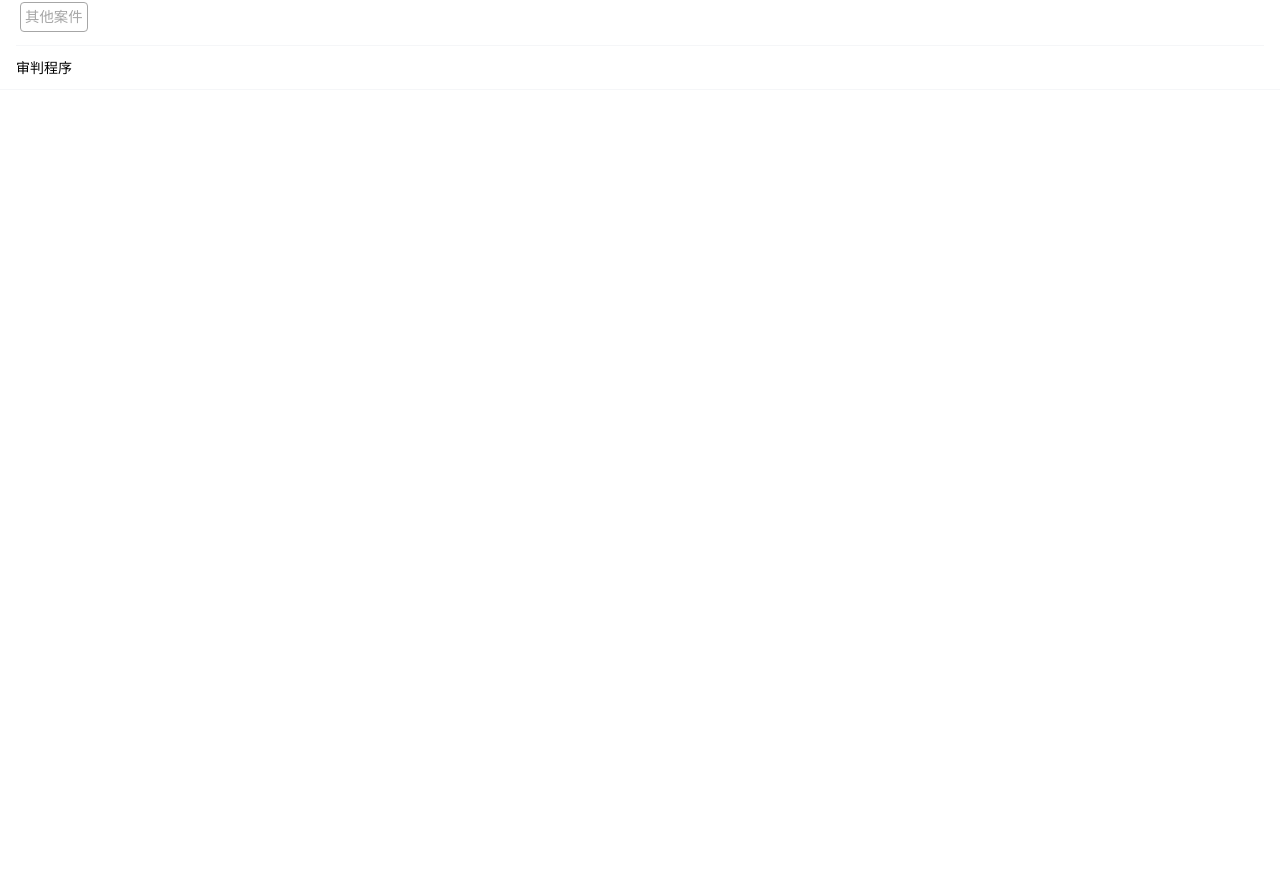
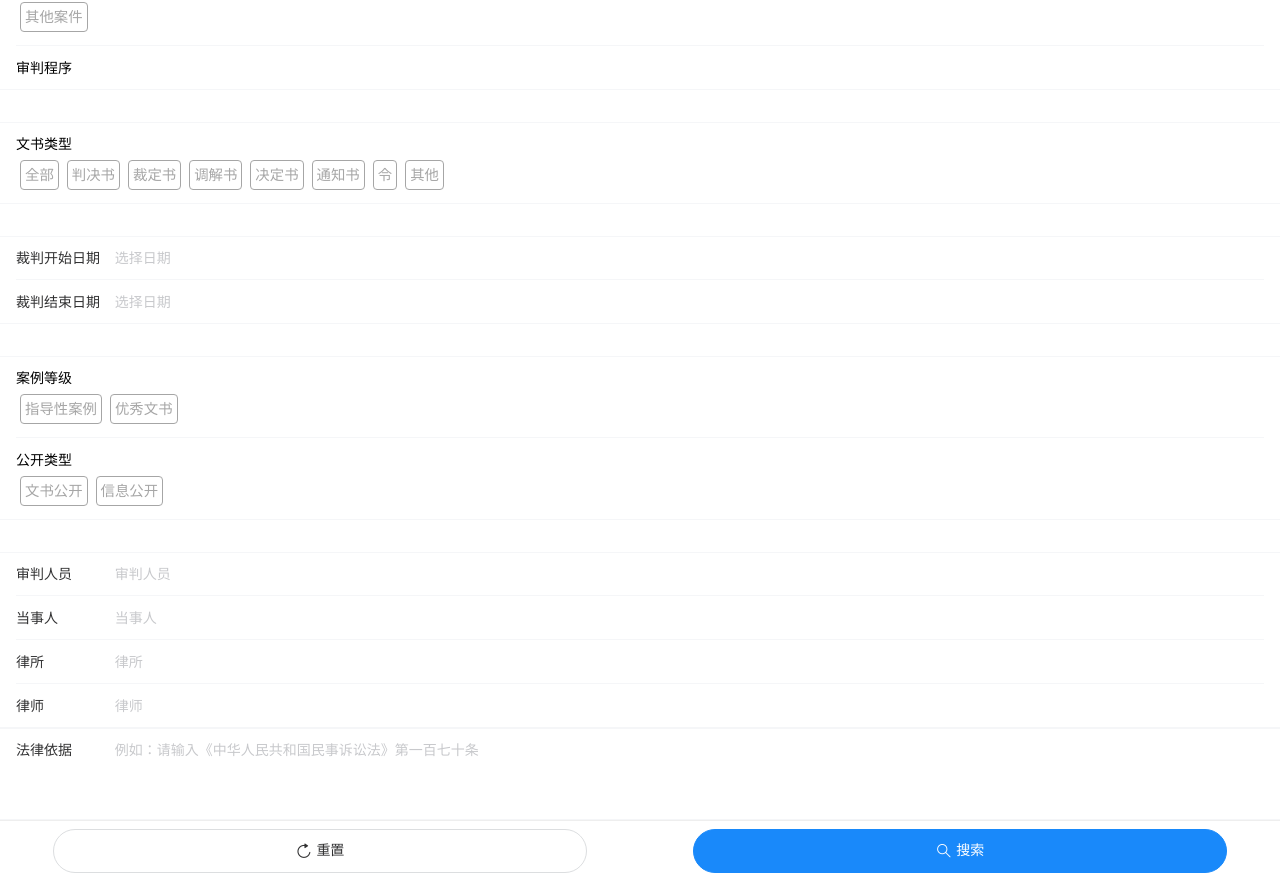
Before and after one commit to Jardaliao/wenshu, a Vue app in the folder wenshu-web/: page /search in a window 1280 px wide. Shown: the part 759-1640 px from the top of the page. Before the commit the page ends 849 px from the top, so only its background shows below. Built offline with nearby package versions, Linux system fonts and the light colour scheme.

Commit message:
搜索页面 ui 终于搞定

```diff
--- a/wenshu-web/index.html
+++ b/wenshu-web/index.html
@@ -1,13 +1,19 @@
 <!DOCTYPE html>
 <html lang="en">
-  <head>
+
+<head>
     <meta charset="UTF-8">
     <link rel="icon" href="/favicon.ico">
-    <meta name="viewport" content="width=device-width, initial-scale=1.0">
+    <meta name="viewport"
+        content="width=device-width, initial-scale=1.0, minimum-scale=1.0, maximum-scale=1.0, user-scalable=no">
+    <meta name="apple-mobile-web-app-capable" content="yes">
+
     <title>易文书</title>
-  </head>
-  <body>
+</head>
+
+<body>
     <div id="app"></div>
     <script type="module" src="/src/main.js"></script>
-  </body>
+</body>
+
 </html>
--- a/wenshu-web/src/main.js
+++ b/wenshu-web/src/main.js
@@ -1,5 +1,5 @@
 import { createApp } from 'vue'
-import { Search, NavBar, CellGroup, Cell, Field, TreeSelect, Dialog, Sticky } from 'vant'
+import { Row,Col,Button, Search, NavBar, CellGroup, Cell, Field, TreeSelect, Dialog, Sticky, PickerGroup, DatePicker,Popup } from 'vant'
 
 import App from './App.vue'
 import router from './router'
@@ -10,7 +10,7 @@ const app = createApp(App)
 
 app.use(router)
 
-const requiredVant = [Sticky, Search, NavBar, Field, CellGroup, Cell, TreeSelect, Dialog];
+const requiredVant = [Row,Col,Button,Sticky, Search, NavBar, Field, CellGroup, Cell, TreeSelect, Dialog, PickerGroup, DatePicker, Popup];
 for (let v of requiredVant) { app.use(v) }
 
 app.mount('#app')
--- a/wenshu-web/src/views/SearchView.vue
+++ b/wenshu-web/src/views/SearchView.vue
@@ -1,6 +1,6 @@
 <template>
     <van-sticky>
-        <van-nav-bar title="搜索" left-arrow="true" left-text="返回" @click-left="goBack"></van-nav-bar>
+        <van-nav-bar title="搜索" left-arrow left-text="返回" @click-left="goBack"></van-nav-bar>
         <van-search placeholder="输入案由、关键词、法院、当事人、律师" v-model="query.quanwenjiansuo"></van-search>
     </van-sticky>
     <van-cell-group>
@@ -74,7 +74,7 @@
             <div class="op-body">
                 <div v-for="item, index in ajlx"
                     :class="['op-body-item', index === query.anjianleixingIndex ? 'active' : '']"
-                    @click="setActive('anjianleixingIndex', index)">
+                    @click="setActive('anjianleixingIndex', index); query.shenpanchengxuId = '';">
                     {{ item.name }}
                 </div>
             </div>
@@ -94,6 +94,98 @@
             </div>
         </van-cell>
     </van-cell-group>
+    <van-cell-group title=" ">
+        <!-- 9 文书类型 -->
+        <van-cell>
+            <div class="op-title">
+                <div>文书类型</div>
+                <div class="op-actions">
+                    <span>{{ query.wenshuleixingIndex >= 0 ? wslx[query.wenshuleixingIndex].name : "" }}</span>
+                </div>
+            </div>
+            <div class="op-body">
+                <div v-for="item, index in wslx"
+                    :class="['op-body-item', index === query.wenshuleixingIndex ? 'active' : '']"
+                    @click="setActive('wenshuleixingIndex', index)">
+                    {{ item.name }}
+                </div>
+            </div>
+        </van-cell>
+    </van-cell-group>
+    <van-cell-group title=" ">
+        <van-field v-model="query.cprqStart" name="裁判开始日期" label="裁判开始日期" placeholder="选择日期"
+            @click="cprqStartShow = true"></van-field>
+        <van-field v-model="query.cprqEnd" name="裁判结束日期" label="裁判结束日期" placeholder="选择日期"
+            @click="cprqEndShow = true"></van-field>
+        <van-popup :show="cprqStartShow" round position="bottom">
+            <van-date-picker title="裁判开始日期" :min-date="minDate" :max-date="maxDate" @confirm="cprqStartConfirm"
+                @cancel="cprqStartShow = false" />
+        </van-popup>
+        <van-popup :show="cprqEndShow" round position="bottom">
+            <van-date-picker title="裁判结束日期" :min-date="minDate" :max-date="maxDate" @confirm="cprqEndConfirm"
+                @cancel="cprqEndShow = false" />
+        </van-popup>
+    </van-cell-group>
+    <van-cell-group title=" ">
+        <!-- 11 案例等级 -->
+        <van-cell>
+            <div class="op-title">
+                <div>案例等级</div>
+                <div class="op-actions">
+                    <span>{{ query.anlidengjiIndex >= 0 ? aldj[query.anlidengjiIndex].name : "" }}</span>
+                </div>
+            </div>
+            <div class="op-body">
+                <div v-for="item, index in aldj"
+                    :class="['op-body-item', index === query.anlidengjiIndex ? 'active' : '']"
+                    @click="setActive('anlidengjiIndex', index)">
+                    {{ item.name }}
+                </div>
+            </div>
+        </van-cell>
+        <!-- 12 公开类型 -->
+        <van-cell>
+            <div class="op-title">
+                <div>公开类型</div>
+                <div class="op-actions">
+                    <span>{{ query.gongkaileixingIndex >= 0 ? gklx[query.gongkaileixingIndex].name : "" }}</span>
+                </div>
+            </div>
+            <div class="op-body">
+                <div v-for="item, index in gklx"
+                    :class="['op-body-item', index === query.gongkaileixingIndex ? 'active' : '']"
+                    @click="setActive('gongkaileixingIndex', index)">
+                    {{ item.name }}
+                </div>
+            </div>
+        </van-cell>
+    </van-cell-group>
+    <van-cell-group title=" ">
+        <!-- 13 审判人员 -->
+        <van-field v-model="query.shenpanrenyuan" name="审判人员" label="审判人员" placeholder="审判人员"></van-field>
+        <!-- 14 当事人 -->
+        <van-field v-model="query.dangshiren" name="当事人" label="当事人" placeholder="当事人"></van-field>
+        <!-- 15 律所 -->
+        <van-field v-model="query.lvsuo" name="律所" label="律所" placeholder="律所"></van-field>
+        <!-- 16 律师 -->
+        <van-field v-model="query.lvshi" name="律师" label="律师" placeholder="律师"></van-field>
+    </van-cell-group>
+    <van-cell-group>
+        <!-- 17 法律依据 -->
+        <van-field v-model="query.falvyiju" type="textarea" rows="3" autosize name="法律依据" label="法律依据"
+            placeholder="例如：请输入《中华人民共和国民事诉讼法》第一百七十条"></van-field>
+    </van-cell-group>
+    <van-sticky position="bottom">
+        <van-row class="footer">
+            <van-col span="10" offset="1">
+                <van-button plain icon="replay" round block>重置</van-button>
+            </van-col>
+            <van-col span="10" offset="2" >
+                <van-button type="primary" icon="search" round block>搜索</van-button>
+            </van-col>
+        </van-row>
+    </van-sticky>
+
 </template>
 
 <script setup>
@@ -114,8 +206,8 @@ const query = ref({
     anjianleixingIndex: -1,
     shenpanchengxuId: "",
     wenshuleixingIndex: -1,
-    cprqStart: '',
-    cprqEnd: '',
+    cprqStart: "",
+    cprqEnd: "",
     anlidengjiIndex: -1,
     gongkaileixingIndex: -1,
     shenpanrenyuan: "",
@@ -135,10 +227,22 @@ const fycj = dic.fycj // 6 法院层级
 const ajlx = dic.ajlx // 7 案件类型
 const spcx = dic.spcx // 8 审判程序
 const spcxTrees = dic.spcxTrees
-console.log(spcxTrees)
 const selectShenpanchengxu = ({ id, name, children }) => { query.value.shenpanchengxuId = id }
-
-
+const wslx = dic.wslx // 9 文书类型
+const minDate = new Date(1970, 0, 1) // 10 裁判日期
+const maxDate = new Date()
+const cprqStartShow = ref(false)
+const cprqEndShow = ref(false)
+const cprqStartConfirm = ({ selectedValues }) => {
+    query.value.cprqStart = selectedValues.join("-")
+    cprqStartShow.value = false
+}
+const cprqEndConfirm = ({ selectedValues }) => {
+    query.value.cprqEnd = selectedValues.join("-")
+    cprqEndShow.value = false
+}
+const aldj = dic.aldj // 11 案例等级
+const gklx = dic.gklx // 12 公开等级
 
 </script>
 
@@ -185,4 +289,11 @@ const selectShenpanchengxu = ({ id, name, children }) => { query.value.shenpanch
     color: white;
     border: 1px solid var(--main-bg-color);
 }
+
+.footer {
+    padding: 0.5rem 0;
+    border-top: 1px solid #eee;
+    background-color: white;
+}
+
 </style>
```
Also changed, not shown: 1 other file (tests, documents, lock files or other folders).
